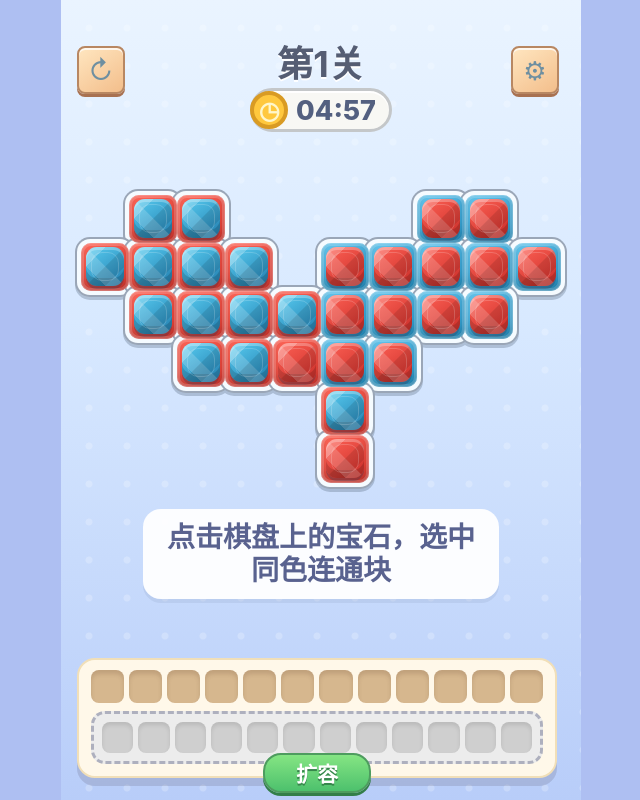
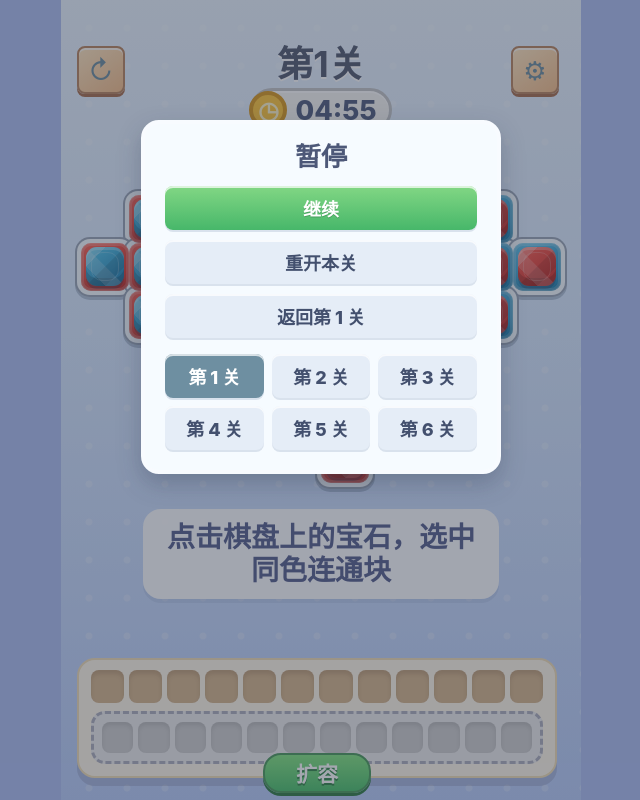
Before and after one commit to Chengzhiiia/Bengbeng-pindou, a React (Vite) app: page / in a window 1280 px wide. Both pictures are taken after a click on the button "设置". Shown: the whole page, without its empty margins (319-959 px from the left). Built offline with nearby package versions, Linux system fonts and the light colour scheme.

Commit message:
Fix settings pause menu

```diff
--- a/src/App.css
+++ b/src/App.css
@@ -337,6 +337,69 @@
   background: rgb(20 24 35 / 78%);
 }
 
+.settings-backdrop {
+  position: fixed;
+  inset: 0;
+  z-index: 11;
+  display: grid;
+  place-items: start center;
+  padding: 120px 20px 20px;
+  background: rgb(38 46 66 / 42%);
+}
+
+.settings-panel {
+  width: min(88vw, 360px);
+  border: 4px solid #f8fbff;
+  border-radius: 18px;
+  padding: 20px;
+  display: grid;
+  gap: 16px;
+  background: #f6fbff;
+  box-shadow: 0 10px 24px rgb(35 46 72 / 26%);
+}
+
+.settings-panel h2 {
+  margin: 0;
+  color: #4d5878;
+  font-size: 26px;
+  line-height: 1;
+  text-align: center;
+}
+
+.settings-actions {
+  display: grid;
+  gap: 10px;
+}
+
+.settings-actions button,
+.level-picker button {
+  min-height: 44px;
+  border: 0;
+  border-radius: 8px;
+  color: #43506e;
+  background: #e5edf7;
+  font-size: 18px;
+  font-weight: 800;
+  box-shadow: inset 0 2px 0 rgb(255 255 255 / 72%), 0 2px 0 rgb(126 147 178 / 24%);
+}
+
+.settings-actions .settings-primary {
+  color: #fff;
+  background: linear-gradient(180deg, #82d784, #47b76a);
+  text-shadow: 0 1px 0 rgb(0 0 0 / 18%);
+}
+
+.level-picker {
+  display: grid;
+  grid-template-columns: repeat(3, minmax(0, 1fr));
+  gap: 8px;
+}
+
+.level-picker button.active {
+  color: #fff;
+  background: #6e8fa1;
+}
+
 .result-modal {
   width: min(88vw, 390px);
   border-radius: 22px;
--- a/src/App.tsx
+++ b/src/App.tsx
@@ -51,6 +51,7 @@ function App() {
   const [timeLeft, setTimeLeft] = useState(levels[0].timeLimitSeconds)
   const [status, setStatus] = useState<'playing' | 'won' | 'completed' | 'failed'>('playing')
   const [flyingGems, setFlyingGems] = useState<FlyingGem[]>([])
+  const [isSettingsOpen, setIsSettingsOpen] = useState(false)
   const boardRefs = useRef<Record<string, HTMLButtonElement | null>>({})
   const trayRefs = useRef<Record<string, HTMLButtonElement | null>>({})
   const animationTimerRef = useRef<number | null>(null)
@@ -62,7 +63,7 @@ function App() {
   const hiddenTraySlotIds = new Set(flyingGems.filter((gem) => gem.source === 'tray').map((gem) => gem.fromId))
 
   useEffect(() => {
-    if (status !== 'playing') return
+    if (status !== 'playing' || isSettingsOpen) return
     const timer = window.setInterval(() => {
       setTimeLeft((current) => {
         if (current <= 1) {
@@ -75,7 +76,7 @@ function App() {
     }, 1000)
 
     return () => window.clearInterval(timer)
-  }, [status, levelIndex])
+  }, [status, levelIndex, isSettingsOpen])
 
   useEffect(() => {
     return () => {
@@ -99,6 +100,7 @@ function App() {
     setSelection(null)
     queuedSelectionRef.current = null
     setFlyingGems([])
+    setIsSettingsOpen(false)
     setToast('点击棋盘上的宝石，选中同色连通块')
     setTimeLeft(nextLevel.timeLimitSeconds)
     setStatus('playing')
@@ -246,7 +248,7 @@ function App() {
             <span>{formatTime(timeLeft)}</span>
           </div>
         </div>
-        <button className="icon-button" type="button" onClick={() => resetLevel()} aria-label="设置">
+        <button className="icon-button" type="button" onClick={() => setIsSettingsOpen(true)} aria-label="设置">
           ⚙
         </button>
       </header>
@@ -304,6 +306,17 @@ function App() {
               resetLevel(progress.nextLevelIndex)
             }
           }}
+        />
+      )}
+
+      {isSettingsOpen && (
+        <SettingsPanel
+          currentLevelIndex={levelIndex}
+          levels={levels}
+          onContinue={() => setIsSettingsOpen(false)}
+          onRestart={() => resetLevel()}
+          onFirstLevel={() => resetLevel(0)}
+          onSelectLevel={(nextIndex) => resetLevel(nextIndex)}
         />
       )}
     </main>
@@ -395,6 +408,49 @@ function Tray({ tray, selectedColor, hiddenSlotIds, onTrayClick, registerSlotRef
 
 function Gem({ color, small = false }: { color: GemColor; small?: boolean }) {
   return <span className={`gem ${colorClass[color]} ${small ? 'gem-small' : ''}`} />
+}
+
+type SettingsPanelProps = {
+  currentLevelIndex: number
+  levels: Level[]
+  onContinue: () => void
+  onRestart: () => void
+  onFirstLevel: () => void
+  onSelectLevel: (levelIndex: number) => void
+}
+
+function SettingsPanel({ currentLevelIndex, levels, onContinue, onRestart, onFirstLevel, onSelectLevel }: SettingsPanelProps) {
+  return (
+    <div className="settings-backdrop" role="dialog" aria-modal="true" aria-label="设置与暂停">
+      <div className="settings-panel">
+        <h2>暂停</h2>
+        <div className="settings-actions">
+          <button className="settings-primary" type="button" onClick={onContinue}>
+            继续
+          </button>
+          <button type="button" onClick={onRestart}>
+            重开本关
+          </button>
+          <button type="button" onClick={onFirstLevel}>
+            返回第 1 关
+          </button>
+        </div>
+        <div className="level-picker" aria-label="切关入口">
+          {levels.map((level, index) => (
+            <button
+              key={level.id}
+              type="button"
+              className={index === currentLevelIndex ? 'active' : ''}
+              aria-pressed={index === currentLevelIndex}
+              onClick={() => onSelectLevel(index)}
+            >
+              第 {index + 1} 关
+            </button>
+          ))}
+        </div>
+      </div>
+    </div>
+  )
 }
 
 type WinModalProps = {
```
Also changed, not shown: 1 other file (tests, documents, lock files or other folders).
